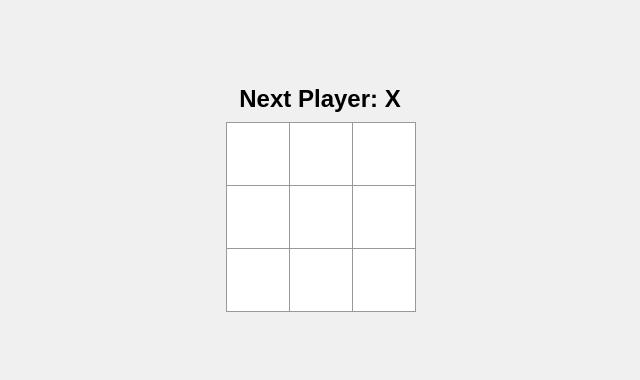
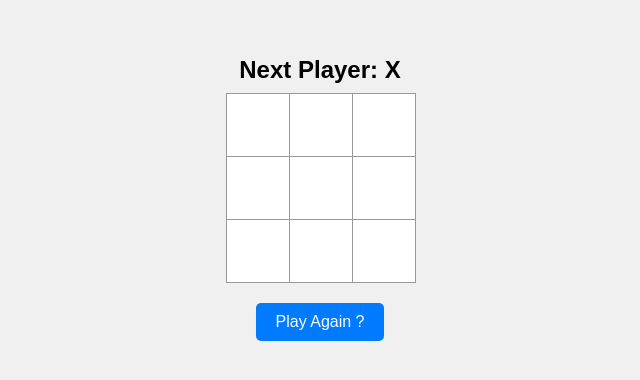
Before and after one commit to Megha30501/tic-tac-toe, a React (Vite) app: page / in a window 1280 px wide. Shown: the part 202-582 px from the top of the page, without its empty margins (320-960 px from the left). Built offline with nearby package versions, Linux system fonts and the light colour scheme.

Commit message:
added play again button

```diff
--- a/src/App.css
+++ b/src/App.css
@@ -60,3 +60,19 @@ button {
   padding: 0;
   cursor: pointer;
 }
+
+.playagain {
+  margin-top: 20px;
+  padding: 10px 20px;
+  font-size: 16px;
+  background-color: #007bff;
+  color: white;
+  border: none;
+  border-radius: 5px;
+  cursor: pointer;
+  transition: background-color 0.3s;
+}
+
+.playagain:hover {
+  background-color: #0056b3;
+}
--- a/src/App.jsx
+++ b/src/App.jsx
@@ -31,6 +31,15 @@ function calculateWinner(squares) {
     }
   }
   return null;
+}
+function PlayAgain ({setSquares , setXIsNext}) {
+  const handlePlaying = () =>{
+    setSquares(Array(9).fill(null));
+    setXIsNext(true);
+  }
+  return(
+  <button className="playagain" onClick={handlePlaying}>Play Again ?</button>
+)
 }
 const App = () => {
   const [xIsNext, setXIsNext] = useState(true);
@@ -75,6 +84,10 @@ const App = () => {
     <Button value={squares[7]} onSquareClick={() => handleClick(7)} />
     <Button value={squares[8]} onSquareClick={() => handleClick(8)} />
   </div>
+
+  <div className="board-row">
+    <PlayAgain setSquares={setSquares} setXIsNext={setXIsNext} />
+  </div>
 </div>
   );
 };
```
